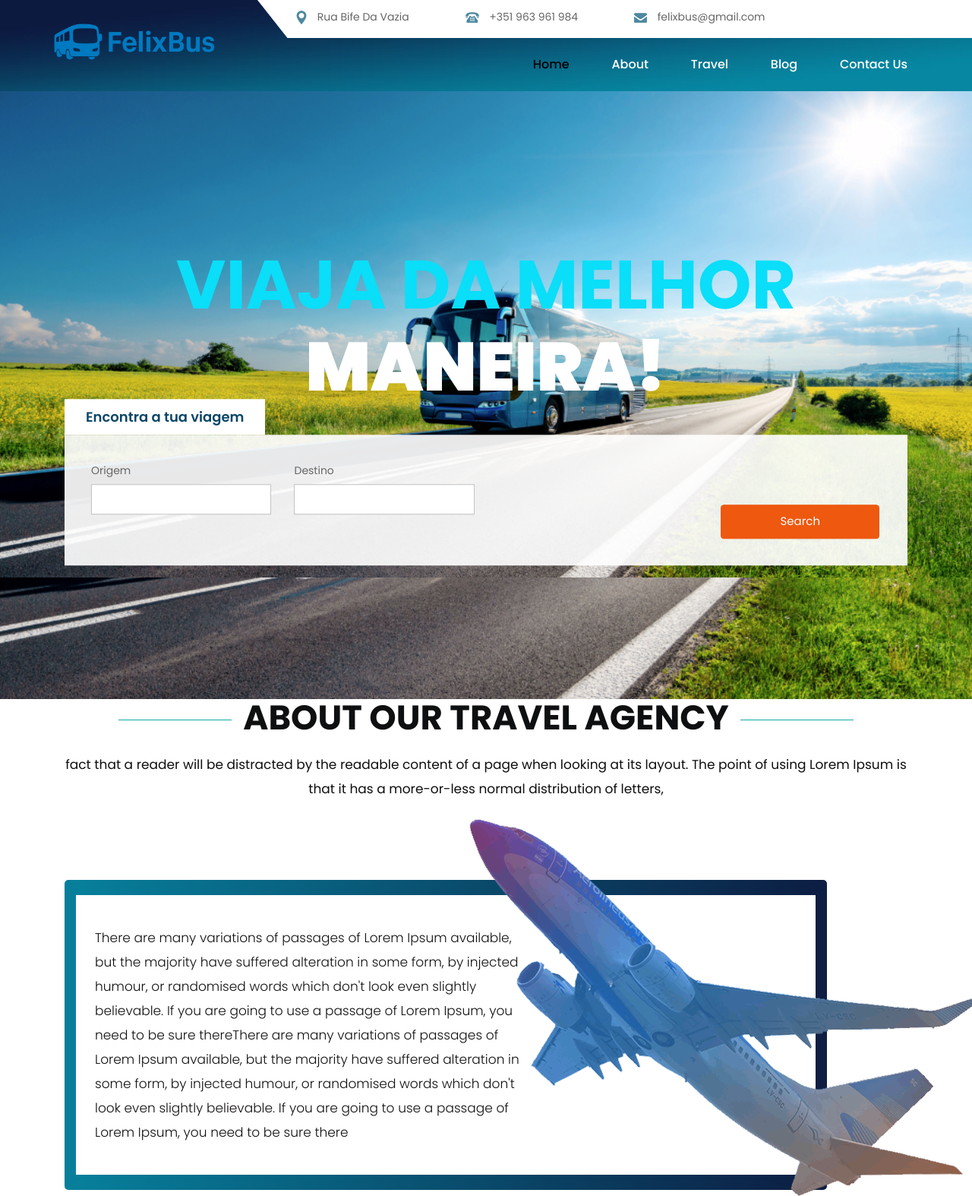
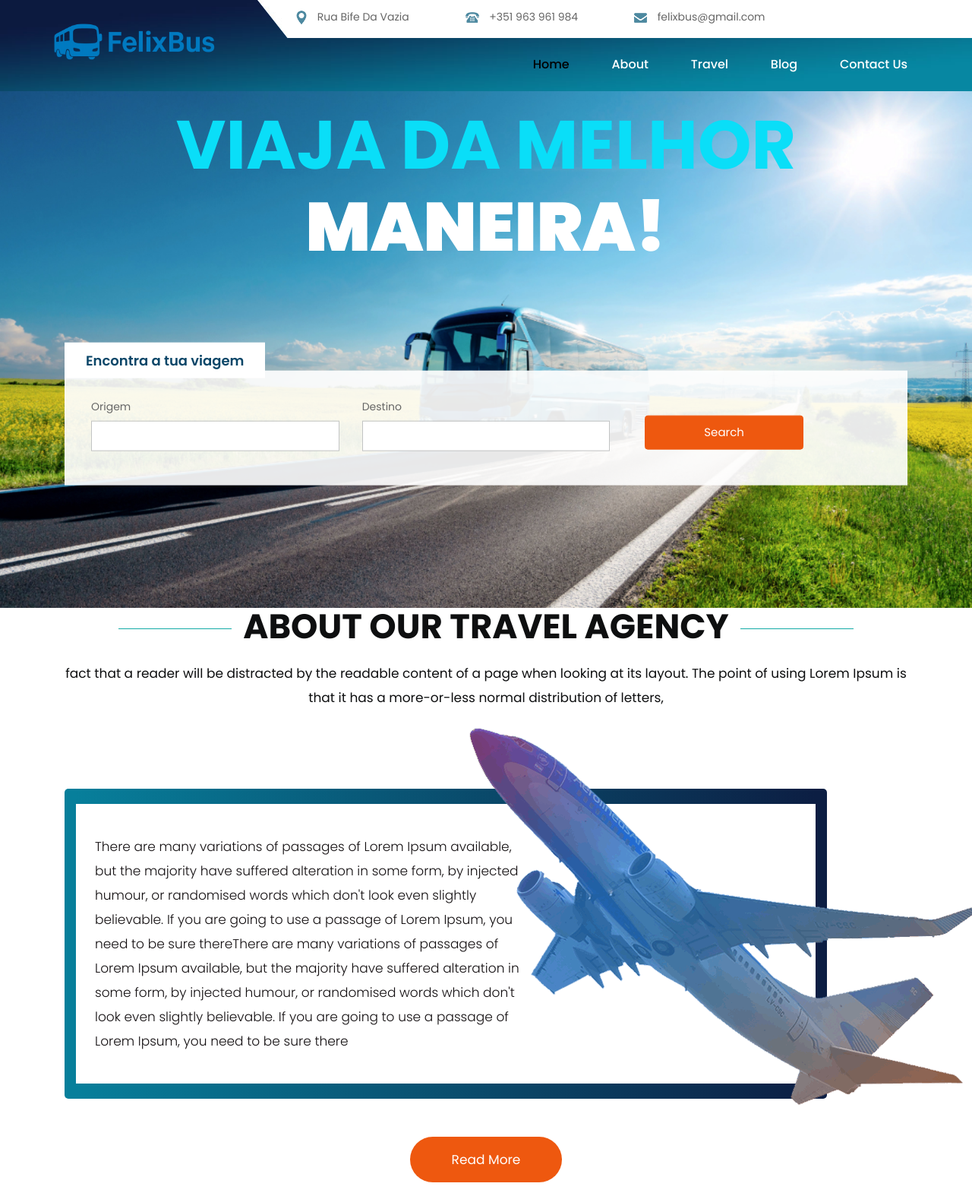
Before and after one commit to Hkmartimxp6/LPI, a PHP site: page /visita.html in a window 1280 px wide. Shown: the top 1574 px of the page at 76% size. Run offline with PHP 8.4, Linux system fonts and the light colour scheme; some libraries are stand-ins or nearby versions.

Commit message:
botao laranja esta a mesma altura

```diff
--- a/TEMPLATE LPI/css/style.css
+++ b/TEMPLATE LPI/css/style.css
@@ -1617,7 +1617,7 @@ input[type="radio"] .styled:checked+label::after {
 .text-bg {
      position: absolute;
      right: 0;
-     top: 50%;
+     top: 30%;
      transform: translateY(-50%);
      bottom: auto;
      padding: 0;
@@ -1627,7 +1627,7 @@ input[type="radio"] .styled:checked+label::after {
 .banner-main {
     position: relative;
     width: 100%;
-    height: 100vh; /* Ensure the banner takes up full screen height */
+    height: 85vh; /* Ensure the banner takes up full screen height */
     background: url('images/banner.png') no-repeat center center;
     background-size: cover; /* This will make the image cover the entire area */
 }
@@ -1640,7 +1640,7 @@ input[type="radio"] .styled:checked+label::after {
     }
 }
 
-.banner-main .text-bg h1 {
+.banner-main .text-bg h1 { /* viaja da melhor maneira */
      font-size: 90px;
      line-height: 108px;
      text-transform: uppercase;
@@ -1648,13 +1648,14 @@ input[type="radio"] .styled:checked+label::after {
      font-weight: bold;
      padding-bottom: 35px;
      padding-top: 25px;
+     margin-top: 8%;
 }
 .white {
      color: #fff;
 }
 .main-form h3 {
      float: left;
-     margin-top: -82px;
+     margin-top: -72px;
      background: #fff;
      padding: 10px 28px;
      margin-left: -35px;
@@ -1672,9 +1673,10 @@ input[type="radio"] .styled:checked+label::after {
      width: 100%;
      height: 40px;
 }
-.main-form {
+.main-form {/* cena com destino e origem */
      background: #ffffffe8;
      padding: 35px 35px;
+     margin-top: 100px;
 }
 .form-control {
      border: #c2c4c4 solid 1px;
--- a/TEMPLATE LPI/visita.html
+++ b/TEMPLATE LPI/visita.html
@@ -88,30 +88,30 @@
       <!-- end header -->
       <section >
          <div class="banner-main">
-            <img src="images/banner.png" alt="#" style="width: 100%; height: 80%; object-fit: cover;"/>
+            <img src="images/banner.png" alt="#" style="width: 100%; height: 100%; object-fit: cover;"/>
             <div class="container">
                <div class="text-bg">
                   <h1>Viaja da Melhor<br><strong class="white">Maneira!</strong></h1>
-                  <div class="container">
+                  <div class="container mt-6">
                      <form class="main-form">
                         <h3 id = "procurar">Encontra a tua viagem</h3>
                         <div class="row">
-                           <div class="col-md-9">
+                           <div class="ml-6 col-lg-12">
                               <div class="row">
-                                 <div class="col-xl-4 col-lg-4 col-md-4 col-sm-6 col-12">
+                                 <div class="col-lg-4">
                                     <label >Origem</label>
                                     <input class="form-control" placeholder="" type="text" name="">
                                  </div>
-                                 <div class="col-xl-4 col-lg-4 col-md-4 col-sm-6 col-12">
+                                 <div class="col-lg-4">
                                     <label >Destino</label>
                                     <input class="form-control" type="text" name="">
                                  </div>
-
+                                 <div class="col-lg-4">
+                                    <a href="#" class="btn btn-primary mt-4 ml-3">Search</a>
+                                 </div>
                               </div>
                            </div>
-                             <div class="col-xl-3 col-lg-3 col-md-3 col-sm-12 col-12 d-flex justify-content-center align-items-center">
-                                 <a href="#" class="btn btn-primary">Search</a>
-                              </div>
+
                         </div>
                      </form>
                   </div>
```
